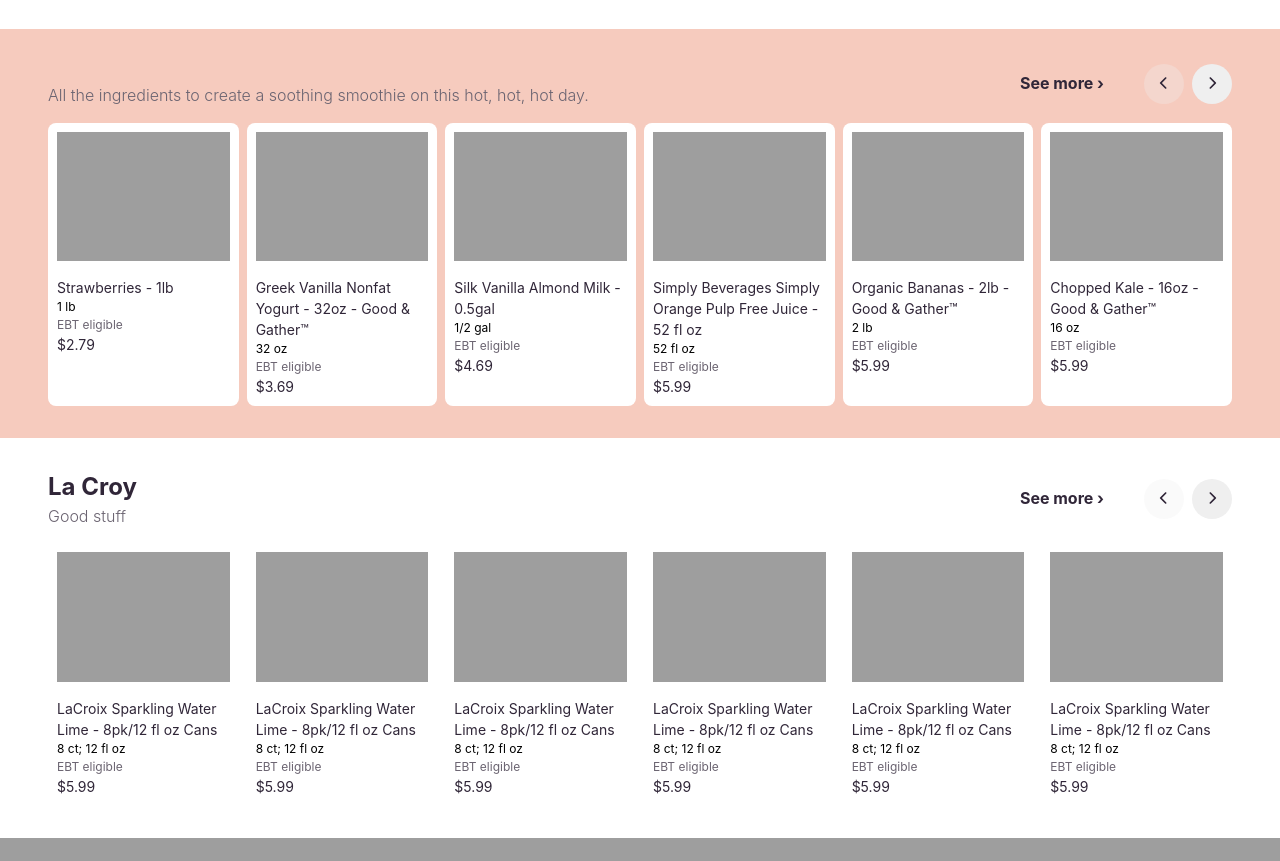
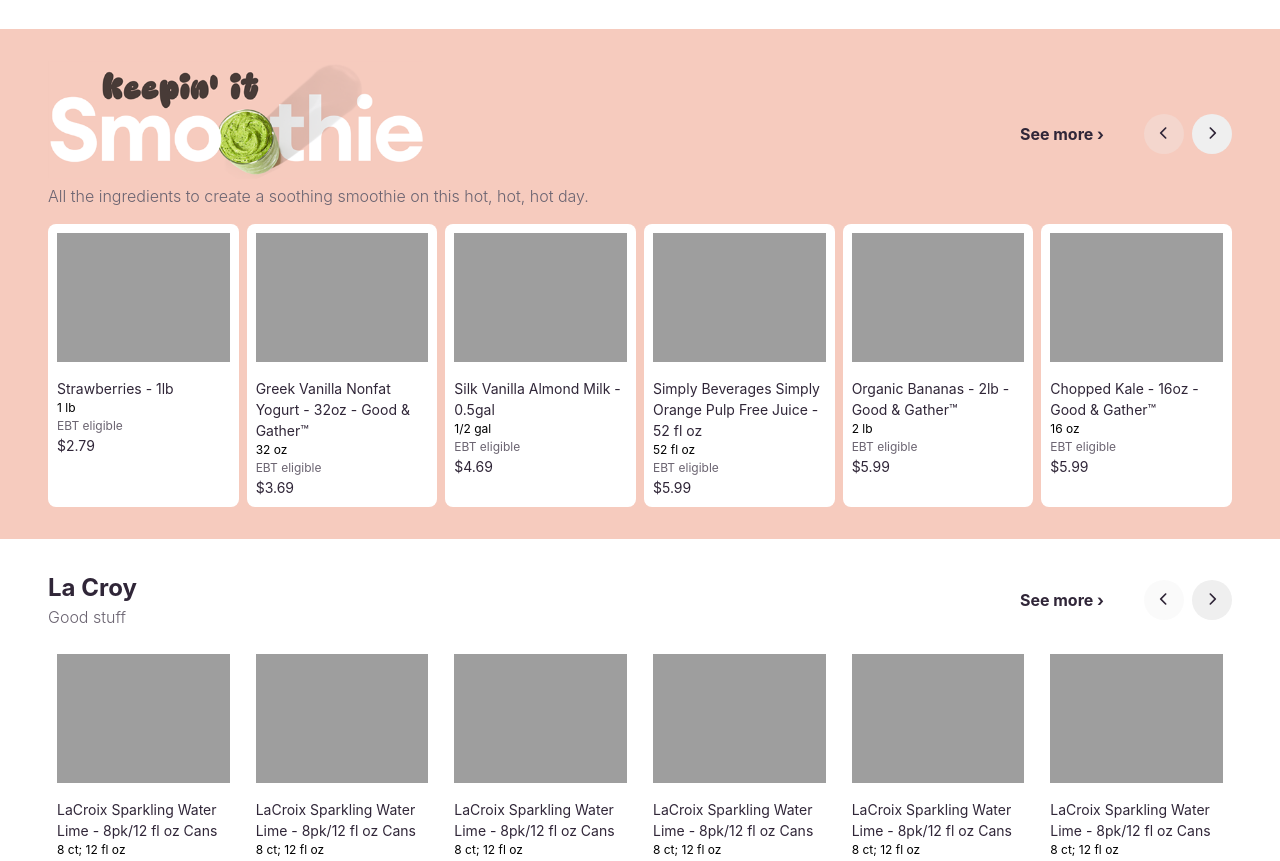
Before and after one commit to wbraden/CodeDesign, a plain HTML site: page retailer.html in a window 1280 px wide. Shown: the part 1071-1932 px from the top of the page. Drawn offline with nearby package versions, Linux system fonts and the light colour scheme; the site is published under a folder, as on GitHub Pages, so addresses that start at the root find nothing.

Commit message:
fixed image header reference

```diff
--- a/retailer.html
+++ b/retailer.html
@@ -283,13 +283,13 @@
       </div>
     </section>
 
-    <!-- COL SPAN -->
+    <!-- Image header and color bg -->
     <section class="colorize-red">
       <div class="container">
         <div class="swiper wb-swiper-5">
           <section-header alt="Target" display-type="image">
             <span slot="header-image"
-              ><img src="/assets/keepin-it-smoothie.png" alt=""
+              ><img src="assets/keepin-it-smoothie.png" alt=""
             /></span>
             <span slot="subheadline"
               >All the ingredients to create a soothing smoothie on this hot,
```
